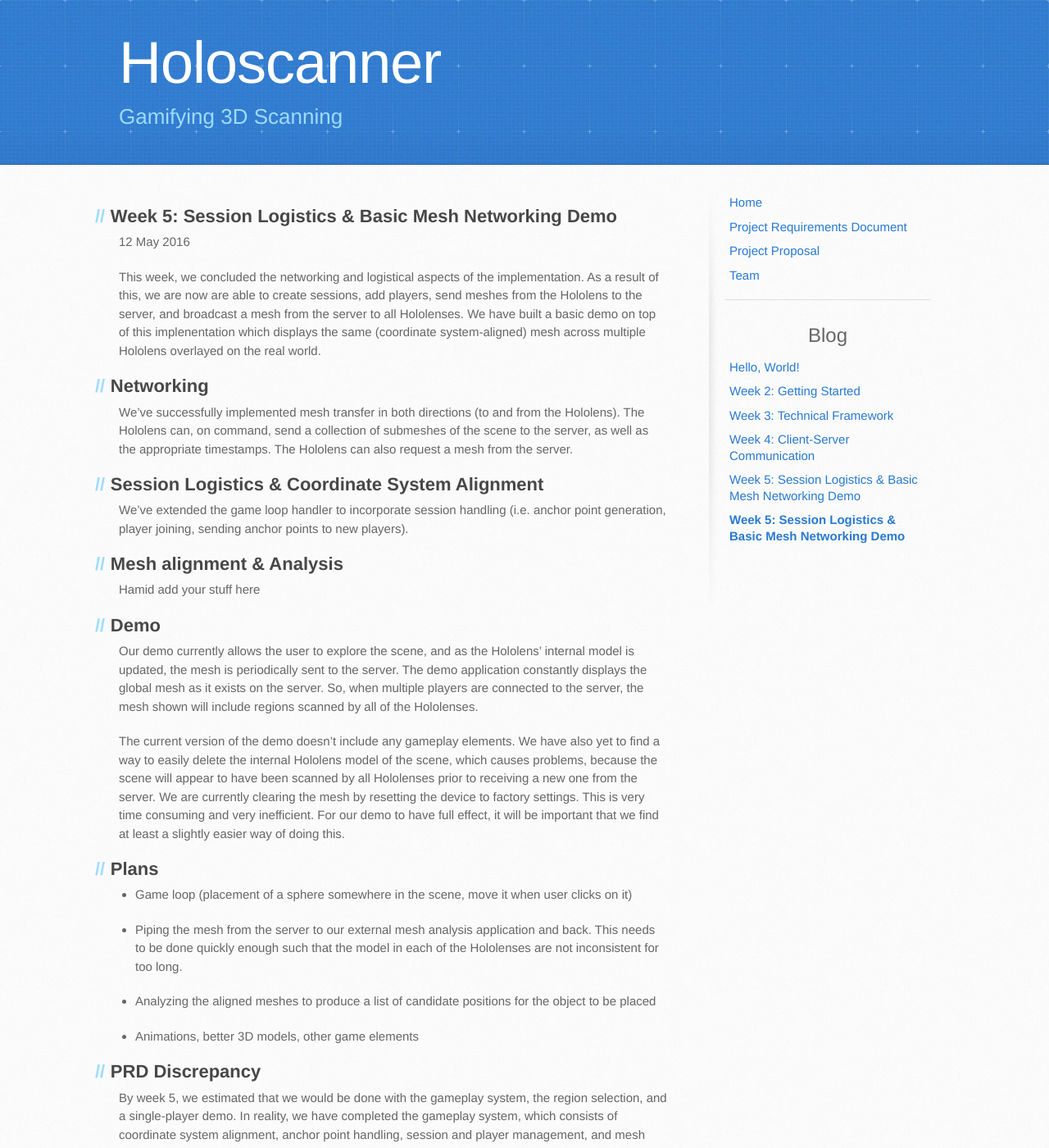
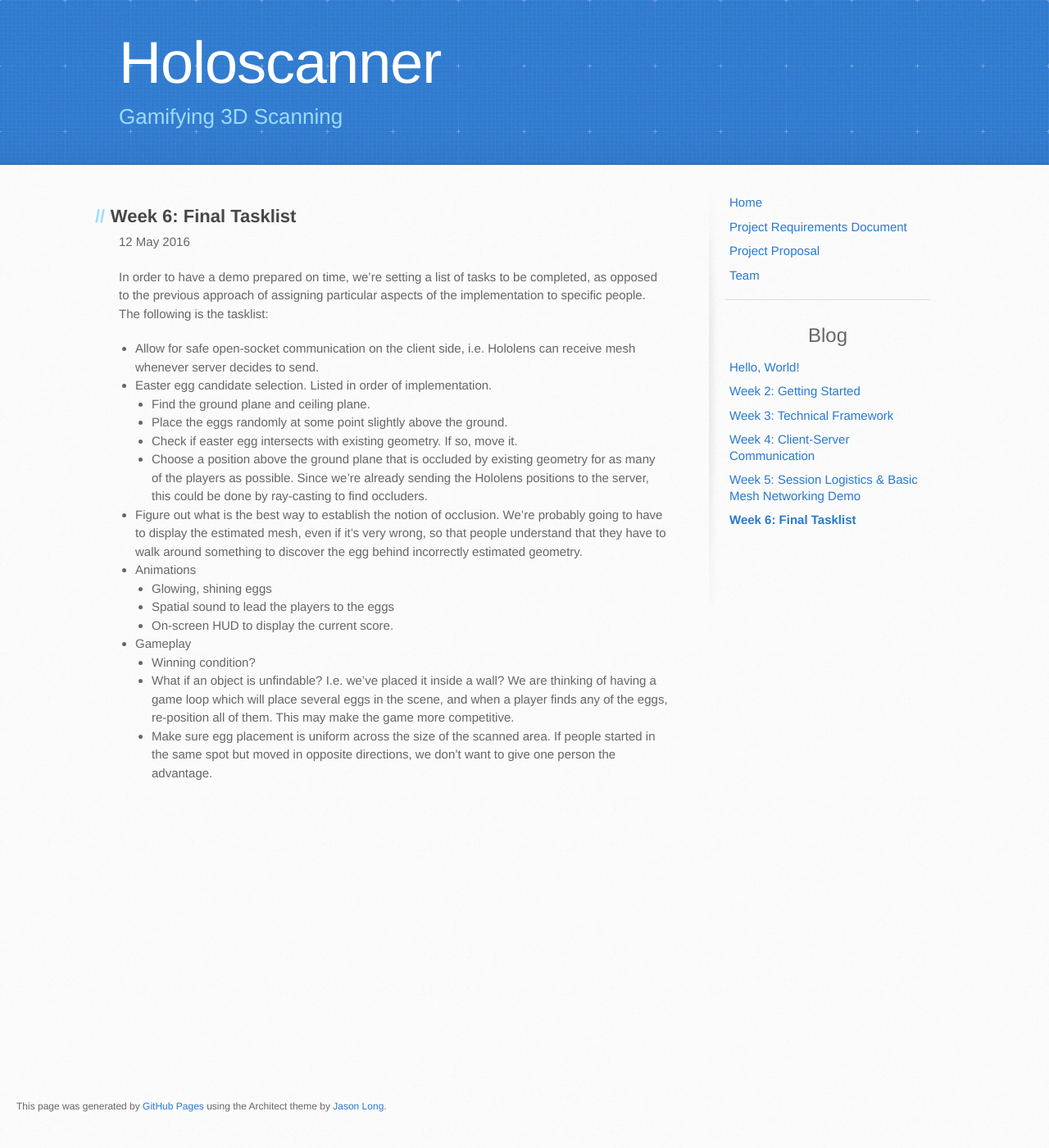
Before and after one commit to holoscanner/holoscanner.github.io, a Jekyll site: the page built from _posts/2016-05-12-week-6.md, in a window 1280 px wide and 1400 px high. Shown: the whole window at 82% size. Built offline with Jekyll 4.4.1, drawn with Linux system fonts in a browser that asks for light colours; some of the changed text lies outside the part shown.

Commit message:
Added some stuff

```diff
--- a/_posts/2016-05-12-week-6.md
+++ b/_posts/2016-05-12-week-6.md
@@ -1,47 +1,22 @@
 ---
 layout: post
-title: "Week 5: Session Logistics & Basic Mesh Networking Demo"
+title: "Week 6: Final Tasklist"
 ---
 
-This week, we concluded the networking and logistical aspects of the implementation. As a result of this, we are now are able to create sessions, add players, send meshes from the Hololens to the server, and broadcast a mesh from the server to all Hololenses. We have built a basic demo on top of this implenentation which displays the same (coordinate system-aligned) mesh across multiple Hololens overlayed on the real world.
+In order to have a demo prepared on time, we're setting a list of tasks to be completed, as opposed to the previous approach of assigning particular aspects of the implementation to specific people. The following is the tasklist:
 
-## Networking
-We've successfully implemented mesh transfer in both directions (to and from the Hololens). The Hololens can, on command, send a collection of submeshes of the scene to the server, as well as the appropriate timestamps. The Hololens can also request a mesh from the server.
-
-## Session Logistics & Coordinate System Alignment
-We've extended the game loop handler to incorporate session handling (i.e. anchor point generation, player joining, sending anchor points to new players).
-
-## Mesh alignment & Analysis
-Hamid add your stuff here
-
-## Demo
-Our demo currently allows the user to explore the scene, and as the Hololens' internal model is updated, the mesh is periodically sent to the server. The demo application constantly displays the global mesh as it exists on the server. So, when multiple players are connected to the server, the mesh shown will include regions scanned by all of the Hololenses.
-
-The current version of the demo doesn't include any gameplay elements. We have also yet to find a way to easily delete the internal Hololens model of the scene, which causes problems, because the scene will appear to have been scanned by all Hololenses prior to receiving a new one from the server. We are currently clearing the mesh by resetting the device to factory settings. This is very time consuming and very inefficient. For our demo to have full effect, it will be important that we find at least a slightly easier way of doing this.
-
-## Plans
- - Game loop (placement of a sphere somewhere in the scene, move it when user clicks on it)
-
- - Piping the mesh from the server to our external mesh analysis application and back. This needs to be done quickly enough such that the model in each of the Hololenses are not inconsistent for too long.
-
- - Analyzing the aligned meshes to produce a list of candidate positions for the object to be placed
-
- - Animations, better 3D models, other game elements
-
-## PRD Discrepancy
-  By week 5, we estimated that we would be done with the gameplay system, the region selection, and a single-player demo. In reality, we have completed the gameplay system, which consists of coordinate system alignment, anchor point handling, session and player management, and mesh sending/receiving, but have yet to implement the region selection. The reason for this is that we have yet to connect the two components we've been working on (mesh analysis in Hamid's code + mesh networking from our server). This should be an easy addition, and is one of the next steps.
-While there's currently a difference between our progress and the goals set in the PRD, this doesn't mean we've fallen behind on per-week goals, and instead have just reordered a number of tasks in order to pipeline the remainder of development. Below is a summary of modifications we've made to our goals:
-
-Things we planned to have done by now, but will be doing later:
-
-- A single player demo. This is because working on the technical components of mesh alignment and hole/inconsistent region detection requires having multiple aligned Hololens meshes of the same regions, so we implemented the anchor point and shared-coordinate system handling first, to make sure we have the proper data. As a result of this, once we have the basic game loop in place, running a single player demo will be the same as running a multiplayer one.
-
-Things we planned to do later, but have done already:
-
-- Integrated game using mesh alignment from multiple clients. See above..
-
-Things we didn't have on the PRD, but realized we needed to do:
-
-- Multiplayer session handling and anchor point management. This is crucial to get an initial estiamte for the mesh alignment, and to ensure the coordinate systems are aligned in the internal Hololens model.
-
-TL;DR: we're not as far from reaching our goals as it might seem from the fact that we don't have a gameplay demo.
+- Allow for safe open-socket communication on the client side, i.e. Hololens can receive mesh whenever server decides to send.
+- Easter egg candidate selection. Listed in order of implementation.
+  - Find the ground plane and ceiling plane.
+  - Place the eggs randomly at some point slightly above the ground.
+  - Check if easter egg intersects with existing geometry. If so, move it.
+  - Choose a position above the ground plane that is occluded by existing geometry for as many of the players as possible. Since we're already sending the Hololens positions to the server, this could be done by ray-casting to find occluders.
+- Figure out what is the best way to establish the notion of occlusion. We're probably going to have to display the estimated mesh, even if it's very wrong, so that people understand that they have to walk around something to discover the egg behind incorrectly estimated geometry.
+- Animations
+  - Glowing, shining eggs
+  - Spatial sound to lead the players to the eggs
+  - On-screen HUD to display the current score.
+- Gameplay
+  - Winning condition?
+  - What if an object is unfindable? I.e. we've placed it inside a wall? We are thinking of having a game loop which will place several eggs in the scene, and when a player finds any of the eggs, re-position all of them. This may make the game more competitive.
+  - Make sure egg placement is uniform across the size of the scanned area. If people started in the same spot but moved in opposite directions, we don't want to give one person the advantage.
```
